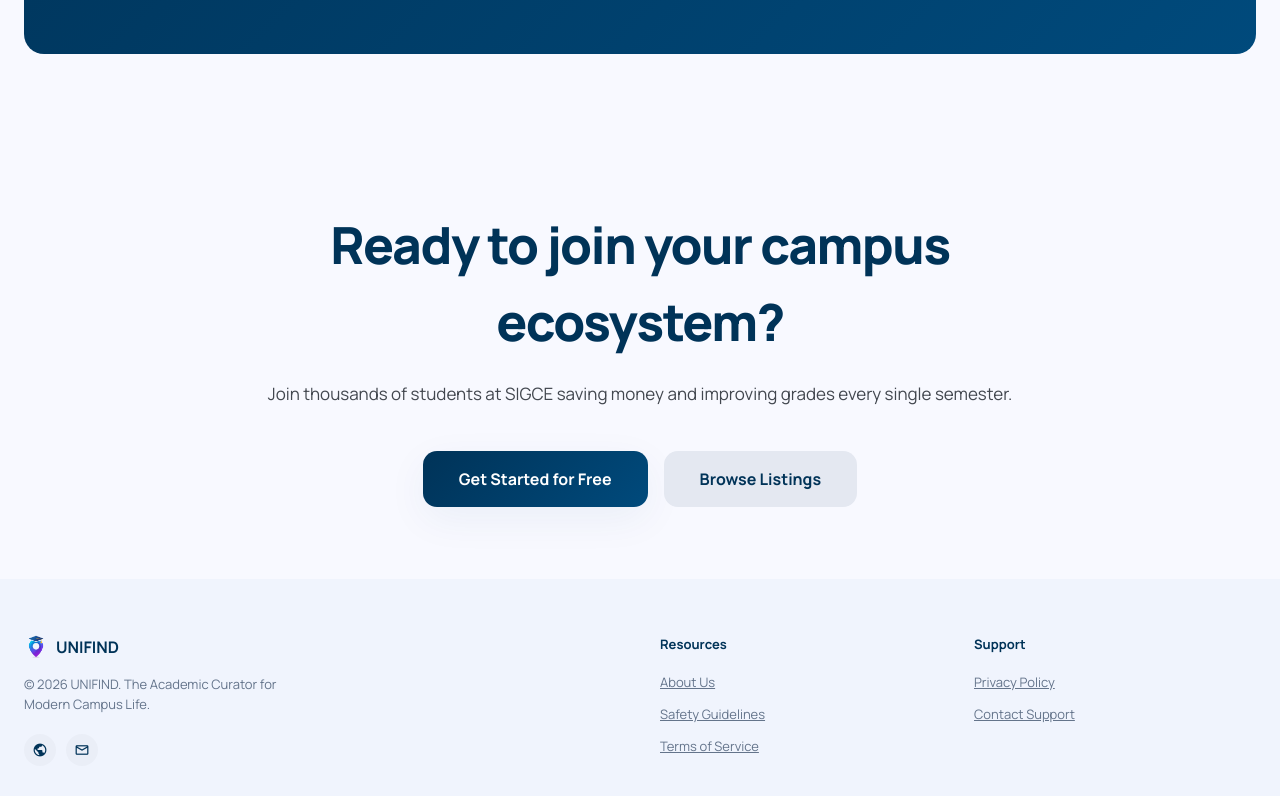
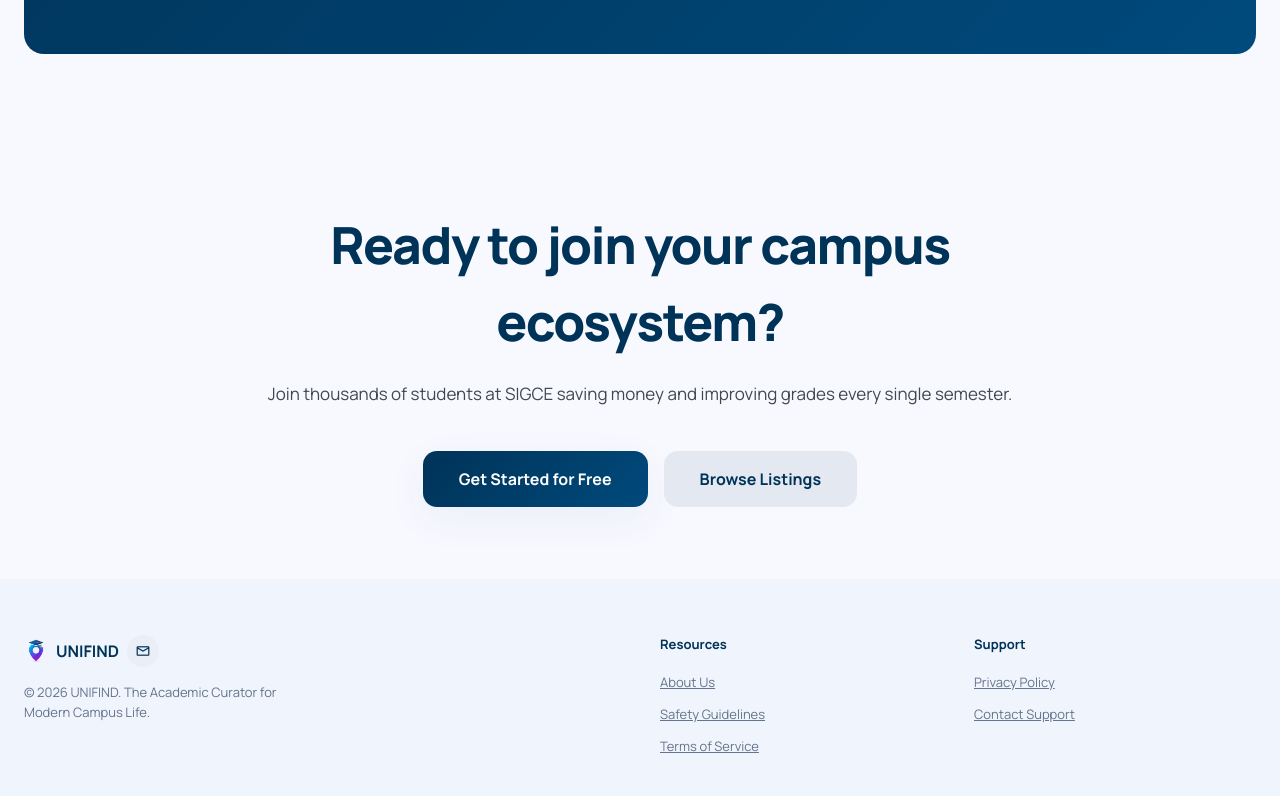
Before and after one commit to Shreyas-patil07/UNIFIND, a React (Vite) app in the folder frontend/: page /home in a window 1280 px wide. Shown: the part 2144-2940 px from the top of the page. Built offline with nearby package versions, Linux system fonts and the light colour scheme; no server answers; the database is empty.

Commit message:
Update LandingPage

```diff
--- a/frontend/src/pages/LandingPage.jsx
+++ b/frontend/src/pages/LandingPage.jsx
@@ -657,7 +657,6 @@ function LandingFooter({ onNavigate }) {
   };
 
   const socialLinks = [
-    { icon: 'public', url: 'https://sigce.edu.in/', label: 'Website' },
     { icon: 'mail', url: 'mailto:systemrecords@gmail.com', label: 'Email' }
   ];
 
@@ -669,9 +668,7 @@ function LandingFooter({ onNavigate }) {
           <div style={{ display: 'flex', alignItems: 'center', gap: 8, marginBottom: 16 }}>
             <img src="/UNIFIND.png" alt="UNIFIND" style={{ height: 24, width: 24, objectFit: 'contain' }} />
             <span style={{ fontSize: 16, fontWeight: 700, color: COLORS.primary }}>UNIFIND</span>
-          </div>
-          <p style={{ fontSize: 13, color: '#64748b', maxWidth: 300, marginBottom: 20 }}>© 2026 UNIFIND. The Academic Curator for Modern Campus Life.</p>
-          <div style={{ display: 'flex', gap: 10 }}>
+            <div style={{ display: 'flex', gap: 10 }}>
             {socialLinks.map(({ icon, url, label }) => (
               <a
                 key={icon}
@@ -686,6 +683,8 @@ function LandingFooter({ onNavigate }) {
               </a>
             ))}
           </div>
+          </div>
+          <p style={{ fontSize: 13, color: '#64748b', maxWidth: 300, marginBottom: 20 }}>© 2026 UNIFIND. The Academic Curator for Modern Campus Life.</p>
         </div>
         <div style={{ display: 'grid', gridTemplateColumns: '1fr 1fr', gap: 32 }}>
           <div>
```
